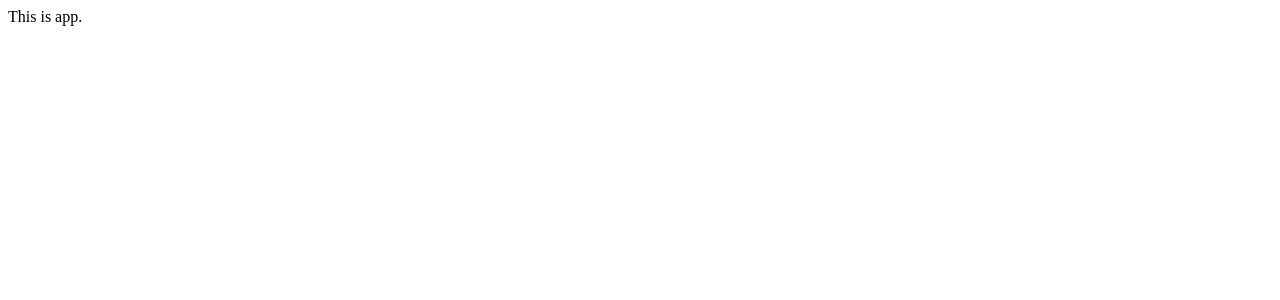
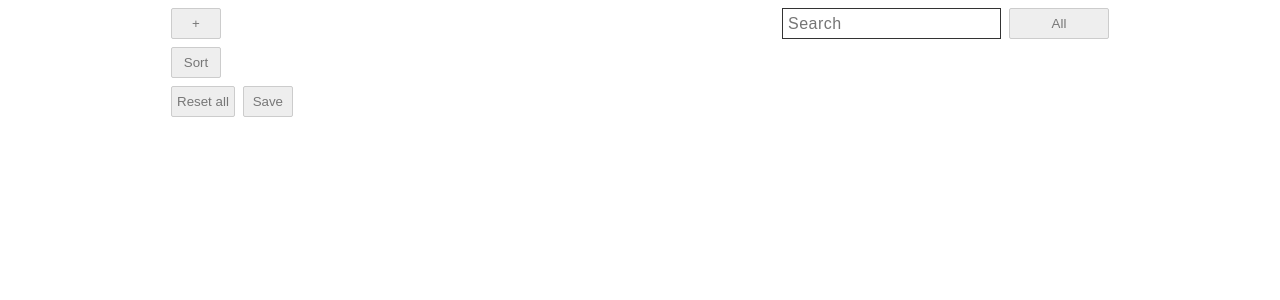
Before and after one commit to weswithley/to-do-list-practice, a React (Create React App) app: page / in a window 1280 px wide. Shown: the top 300 px of the page. Built offline with nearby package versions, Linux system fonts and the light colour scheme.

Commit message:
Add ToDoList page

```diff
--- a/src/App.tsx
+++ b/src/App.tsx
@@ -1,10 +1,9 @@
-import React from 'react';
+// SCSS
 import './assets/scss/global.scss';
 
-const App = () => (
-  <div className="to_to_list_container">
-    This is app.
-  </div>
-)
+// Component
+import ToDoList from './pages/ToDoList';
+
+const App = () => <ToDoList />
 
 export default App;
--- /dev/null
+++ b/src/pages/ToDoList/const.ts
@@ -0,0 +1,20 @@
+export const defaultToDoItemPayload = {
+  id: null,
+  value: '',
+  checked: false,
+  isSearchMatch: true,
+  isFilterMatch: true,
+  createTime: null,
+  createTimeStamp: null
+}
+
+export const defaultSearch = {
+  keyword: '',
+  filter: ''
+}
+
+export const defaultFilterSearchList = [
+  { label: 'All', value: 'All', isActive: true },
+  { label: 'Completed', value: 'Completed', isActive: false },
+  { label: 'UnCompleted', value: 'UnCompleted', isActive: false }
+]
--- /dev/null
+++ b/src/pages/ToDoList/controller.ts
@@ -0,0 +1,77 @@
+// Types
+import {
+  ToDoInterface,
+  KeywordType,
+  FilterType,
+  FilterConditionsInterface,
+  IsSortType
+} from './pageTypes';
+
+// Utils
+import {
+  cloneDeep
+} from '../../utils';
+
+export const getDeletedToDoList = ({
+  toDoList,
+  selectedToDoItem
+}: {
+  toDoList: Array<ToDoInterface>;
+  selectedToDoItem: ToDoInterface;
+}) => {
+  const clonedToDoList = cloneDeep(toDoList)
+  .filter((loopItem: ToDoInterface) => loopItem.id !== selectedToDoItem.id)
+  .map((loopItem: ToDoInterface, index: number) => {
+    loopItem.id = index;
+    return loopItem;
+  });
+
+  return clonedToDoList;
+}
+
+export const getSearchToDoList = ({
+  toDoList,
+  keyword
+}: {
+  toDoList: Array<ToDoInterface>;
+  keyword: KeywordType;
+}) => {
+  return cloneDeep(toDoList).map((toDoItem: ToDoInterface) => {
+    toDoItem.isSearchMatch = keyword ? new RegExp(keyword.toLowerCase()).test((toDoItem.value + '').toLowerCase()) : true;
+    return toDoItem;
+  });
+}
+
+export const getFilterToDoList = ({
+  toDoList,
+  filterKeyword
+}: {
+  toDoList: Array<ToDoInterface>;
+  filterKeyword: FilterType;
+}) => {
+  return cloneDeep(toDoList).map((toDoItem: ToDoInterface) => {
+    const filterConditions: FilterConditionsInterface = {
+      'All': (target: ToDoInterface) => true,
+      'Completed': (target: ToDoInterface) => !!toDoItem.checked,
+      'UnCompleted': (target: ToDoInterface) => !toDoItem.checked
+    }
+
+    toDoItem.isFilterMatch = filterConditions[filterKeyword as keyof FilterConditionsInterface](toDoItem);
+    return toDoItem;
+  });
+}
+
+export const getSortToDoList = ({
+  toDoList,
+  isSort
+}: {
+  toDoList: Array<ToDoInterface>;
+  isSort: IsSortType;
+}) => {
+  const clonedToDoList = cloneDeep(toDoList).sort((prevToDoItem: ToDoInterface, nextToDoItem: ToDoInterface) => {
+    const reverseNum = isSort ? 1 : -1;
+    return (prevToDoItem.createTimeStamp - nextToDoItem.createTimeStamp) * reverseNum;
+  })
+
+  return clonedToDoList;
+}
--- /dev/null
+++ b/src/pages/ToDoList/index.tsx
@@ -0,0 +1,176 @@
+import React, { Fragment, useEffect, useState } from 'react';
+import pageStyle from './pageStyle.module.scss';
+
+// global Utils
+import {
+  cloneDeep
+} from '../../utils';
+
+// Type
+import {
+  PageInterface,
+  ToDoInterface,
+  SearchInterface,
+  IsSortType
+} from './pageTypes';
+
+// Components
+import {
+  Input,
+  ToDoItem,
+  Button,
+  FilterSearchDropdown
+} from '../../components';
+
+// Controller
+import {
+  getDeletedToDoList,
+  getSearchToDoList,
+  getFilterToDoList,
+  getSortToDoList
+} from './controller';
+
+// Const
+import {
+  defaultToDoItemPayload,
+  defaultSearch,
+  defaultFilterSearchList
+} from './const';
+
+const ToDoList: React.FC<PageInterface> = () => {
+  const savedToDoList = JSON.parse(localStorage.getItem("toDoList") as string);
+  const [toDoList, setToDoList] = useState<Array<ToDoInterface>>(savedToDoList || []);
+  const [isSort, setIsSort] = useState<IsSortType>(false);
+  const [search, setSearch] = useState<SearchInterface>(cloneDeep(defaultSearch));
+
+  return (
+    <div className={pageStyle.toDoListContainer}>
+      <div className={pageStyle.toolBox}>
+
+        {/* Add */}
+        <Button
+          label='+'
+          onClick={() => {
+            const clonedToDoList = cloneDeep(toDoList);
+            const clonedToDoItemPayload = cloneDeep(defaultToDoItemPayload);
+            clonedToDoItemPayload.id = clonedToDoList.length;
+            clonedToDoItemPayload.createTime = new Date().toLocaleString();
+            clonedToDoItemPayload.createTimeStamp = new Date().getTime();
+            clonedToDoList.push(clonedToDoItemPayload);
+            setToDoList(clonedToDoList);
+          }}
+        />
+        <div className={pageStyle.rightToolBox}>
+
+          {/* Search */}
+          <Input
+            styles={{border: '1px solid #333'}}
+            placeholder='Search'
+            value={ search.keyword }
+            onChange={e => {
+              const clonedSearch = cloneDeep(search);
+              clonedSearch.keyword = e.target.value;
+              setSearch(clonedSearch);
+
+              const searchedToDoList = getSearchToDoList({
+                toDoList,
+                keyword: clonedSearch.keyword
+              });
+
+              setToDoList(searchedToDoList);
+            }}
+          />
+
+          {/* Filter search */}
+          <FilterSearchDropdown
+            list={defaultFilterSearchList}
+            onClickCallBack={target => {
+              const clonedSearch = cloneDeep(search);
+              clonedSearch.filter = target.value;
+              setSearch(clonedSearch);
+
+              const searchedToDoList = getFilterToDoList({
+                toDoList,
+                filterKeyword: clonedSearch.filter
+              });
+
+              setToDoList(searchedToDoList);
+            }}
+          />
+        </div>
+      </div>
+      <div className={pageStyle.toDoListContent}>
+
+        {/* Sort */}
+        <Button
+          label='Sort'
+          onClick={() => {
+            const clonedToDoList = getSortToDoList({
+              toDoList,
+              isSort: !isSort
+            });
+
+            setToDoList(clonedToDoList);
+            setIsSort(!isSort);
+          }}
+        />
+
+        {
+          toDoList.map(todoItem => (
+            <Fragment key={'toDoItem-' + todoItem.id}>
+              {
+                todoItem.isSearchMatch && todoItem.isFilterMatch &&
+                <ToDoItem
+                  className={pageStyle.toDoItem}
+                  value={todoItem.value}
+                  createTime={todoItem.createTime}
+                  checked={todoItem.checked}
+                  disabled={todoItem.checked}
+                  onInputChange={e => {
+                    const clonedToDoList = cloneDeep(toDoList);
+                    clonedToDoList[todoItem.id].value = e.target.value;
+                    setToDoList(clonedToDoList);
+                  }}
+                  onCheckboxChange={() => {
+                    const clonedToDoList = cloneDeep(toDoList);
+                    clonedToDoList[todoItem.id].checked = !clonedToDoList[todoItem.id].checked;
+                    setToDoList(clonedToDoList);
+                  }}
+                  onDeleteClick={() => {
+                    const clonedToDoList = getDeletedToDoList({
+                      toDoList,
+                      selectedToDoItem: todoItem
+                    });
+
+                    setToDoList(clonedToDoList);
+                  }}
+                />
+              }
+            </Fragment>
+          ))
+        }
+
+        <div className={pageStyle.bottomToolBox}>
+
+          {/* Reset all */}
+          <Button
+            label='Reset all'
+            onClick={() => {
+              localStorage.removeItem("toDoList");
+              setToDoList([]);
+            }}
+          />
+
+          {/* Save */}
+          <Button
+            label='Save'
+            onClick={() => localStorage.setItem("toDoList", JSON.stringify(toDoList))}
+          />
+        </div>
+
+      </div>
+    </div>
+  )
+}
+
+export default ToDoList;
--- /dev/null
+++ b/src/pages/ToDoList/pageStyle.module.scss
@@ -0,0 +1,31 @@
+.toDoListContainer {
+  max-width: 968px;
+  width: 100%;
+  padding: 0 15px;
+  margin: 0 auto;
+  box-sizing: border-box;
+
+  .toolBox {
+    display: flex;
+    justify-content: space-between;
+    align-items: center;
+    margin-bottom: .5rem;
+  }
+
+  .rightToolBox {
+    display: flex;
+    gap: .5rem;
+  }
+
+  .toDoListContent {
+    .toDoItem{
+      margin: 10px auto;
+    }
+  }
+
+  .bottomToolBox {
+    display: flex;
+    margin-top: .5rem;
+    gap: .5rem;
+  }
+}
--- /dev/null
+++ b/src/pages/ToDoList/pageTypes.ts
@@ -0,0 +1,37 @@
+// To do List
+export type IdType = number;
+export type ValuesType = string | number;
+export type CheckedType = boolean;
+export type IsSearchMatchType = boolean;
+export type IsFilterMatchType = boolean;
+export type CreateTimeType = string;
+export type CreateTimeStampType = number;
+
+export interface ToDoInterface {
+  id: IdType;
+  value: ValuesType;
+  checked: CheckedType;
+  isSearchMatch: IsSearchMatchType;
+  isFilterMatch: IsFilterMatchType;
+  createTime: CreateTimeType;
+  createTimeStamp: CreateTimeStampType;
+}
+
+// Search
+export type KeywordType = string;
+export type FilterType = string;
+export interface SearchInterface {
+  keyword: KeywordType;
+  filter: FilterType;
+}
+
+// Sort
+export type IsSortType = boolean;
+
+// Page
+export interface PageInterface {}
+export interface FilterConditionsInterface {
+  All: (target: ToDoInterface) => boolean;
+  Completed: (target: ToDoInterface) => boolean;
+  UnCompleted: (target: ToDoInterface) => boolean;
+}
```
